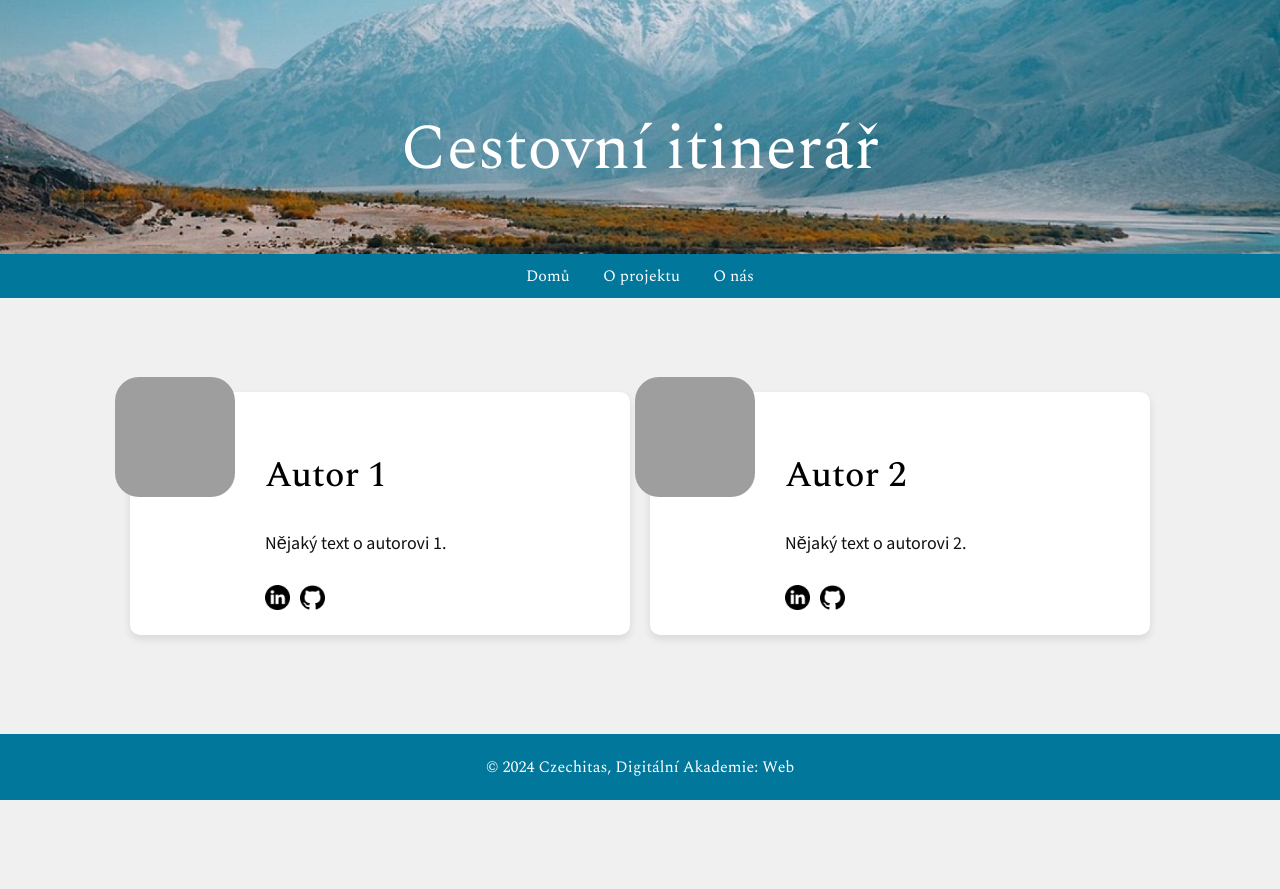
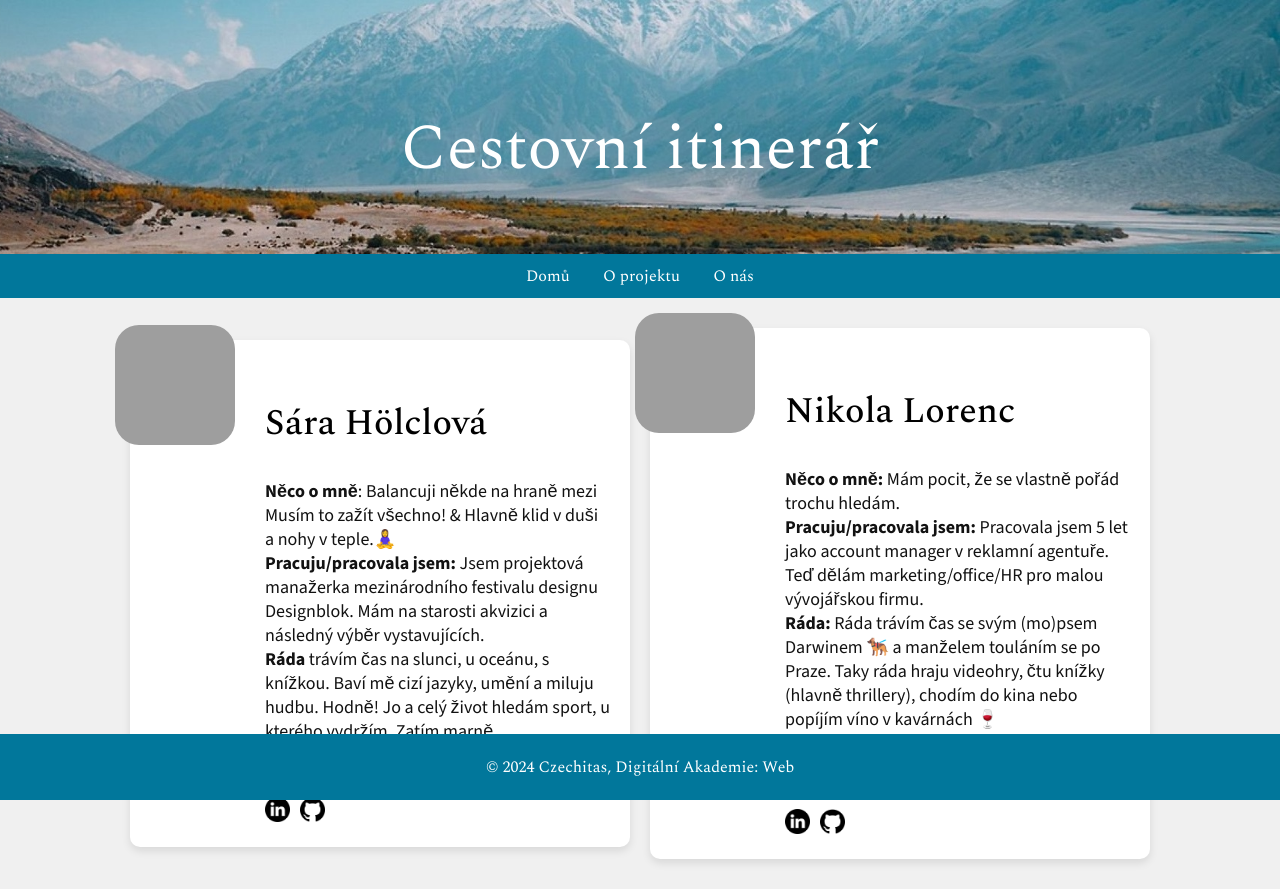
Before and after one commit to nikolalore/o-projektu, a plain HTML site: page o-nas.html in a window 1280 px wide. Before the commit the page ends 800 px from the top, so only its background shows below. Drawn offline with nearby package versions, Linux system fonts and the light colour scheme; grey boxes are pictures that could not be loaded.

Commit message:
doplnění textů

```diff
--- a/o-nas.html
+++ b/o-nas.html
@@ -31,16 +31,28 @@
     <main>
       <div class="box author">
         <div class="author-image">
-          <img src="author1.png" alt="Autor 1" />
+          <img src="author1.png" alt="Sara" />
         </div>
         <div class="author-info">
-          <p class="author-name">Autor 1</p>
-          <p class="author-description">Nějaký text o autorovi 1.</p>
+          <p class="author-name">Sára Hölclová</p>
+          <p class="author-description">
+            <strong>Něco o mně</strong>: Balancuji někde na hraně mezi Musím to zažít
+            všechno! & Hlavně klid v duši a nohy v teple.🧘‍♀️
+            <br />
+            <strong>Pracuju/pracovala jsem:</strong> Jsem projektová manažerka
+            mezinárodního festivalu designu Designblok. Mám na starosti akvizici
+            a následný výběr vystavujících.
+            <br>
+            <strong>Ráda</strong> trávím čas na slunci, u oceánu,
+            s knížkou. Baví mě cizí jazyky, umění a miluju hudbu. Hodně! Jo a
+            celý život hledám sport, u kterého vydržím. Zatím marně. <br />
+            <strong>Jsem:</strong> přátelská, praktická a spolehlivá
+          </p>
           <div class="author-links">
-            <a href="https://www.linkedin.com" target="_blank"
+            <a href="https://www.linkedin.com/in/sara-holclova/"
               ><img src="linkedin-icon.png" alt="LinkedIn"
             /></a>
-            <a href="https://www.github.com" target="_blank"
+            <a href="https://github.com/saraholclova"
               ><img src="github-icon.png" alt="GitHub"
             /></a>
           </div>
@@ -48,16 +60,19 @@
       </div>
       <div class="box author">
         <div class="author-image">
-          <img src="author2.png" alt="Autor 2" />
+          <img src="author2.png" alt="Nikola" />
         </div>
         <div class="author-info">
-          <p class="author-name">Autor 2</p>
-          <p class="author-description">Nějaký text o autorovi 2.</p>
+          <p class="author-name">Nikola Lorenc</p>
+          <p class="author-description"><strong>Něco o mně:</strong> Mám pocit, že se vlastně pořád trochu hledám.<br>
+            <strong>Pracuju/pracovala jsem:</strong> Pracovala jsem 5 let jako account manager v reklamní agentuře. Teď dělám marketing/office/HR pro malou vývojářskou firmu. <br>
+            <strong>Ráda:</strong> Ráda trávím čas se svým (mo)psem Darwinem 🐕‍🦺 a manželem touláním se po Praze. Taky ráda hraju videohry, čtu knížky (hlavně thrillery), chodím do kina nebo popíjím víno v kavárnách 🍷<br>
+           <strong> Jsem:</strong> Doufám, že přátelská, spolehlivá a empatická. Bohužel ale taky dost overthinker.</p>
           <div class="author-links">
-            <a href="https://www.linkedin.com" target="_blank"
+            <a href="https://cz.linkedin.com/in/nikola-lorenc-085a99174"
               ><img src="linkedin-icon.png" alt="LinkedIn"
             /></a>
-            <a href="https://www.github.com" target="_blank"
+            <a href="https://github.com/nikolalore"
               ><img src="github-icon.png" alt="GitHub"
             /></a>
           </div>
```
Also changed, not shown: index.html (+9 -2 lines), o-projektu.html (+2 -2 lines).
